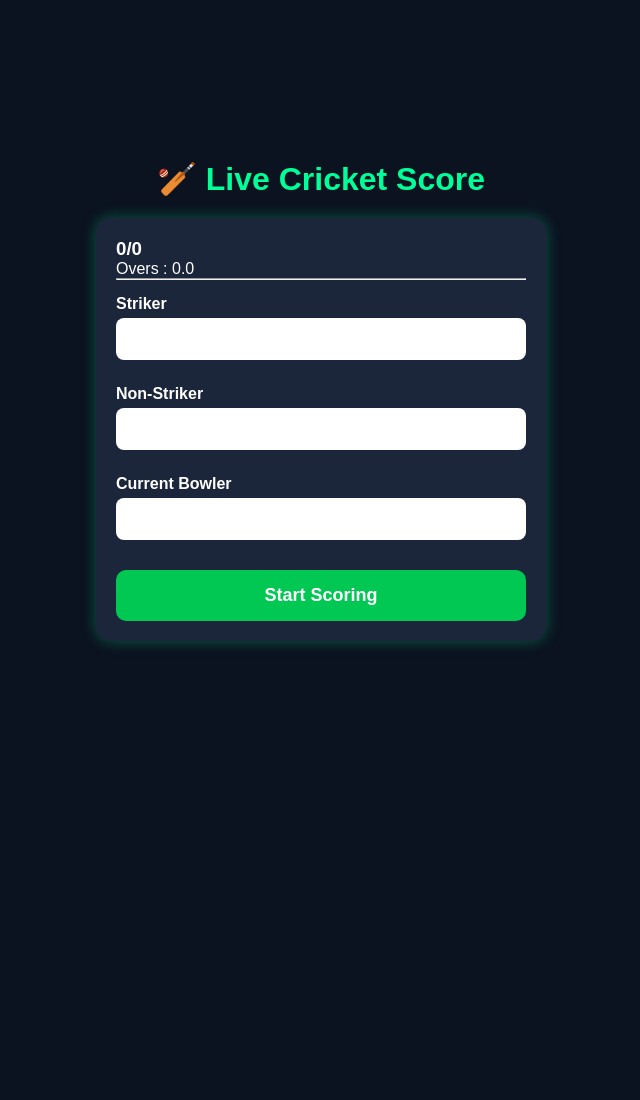
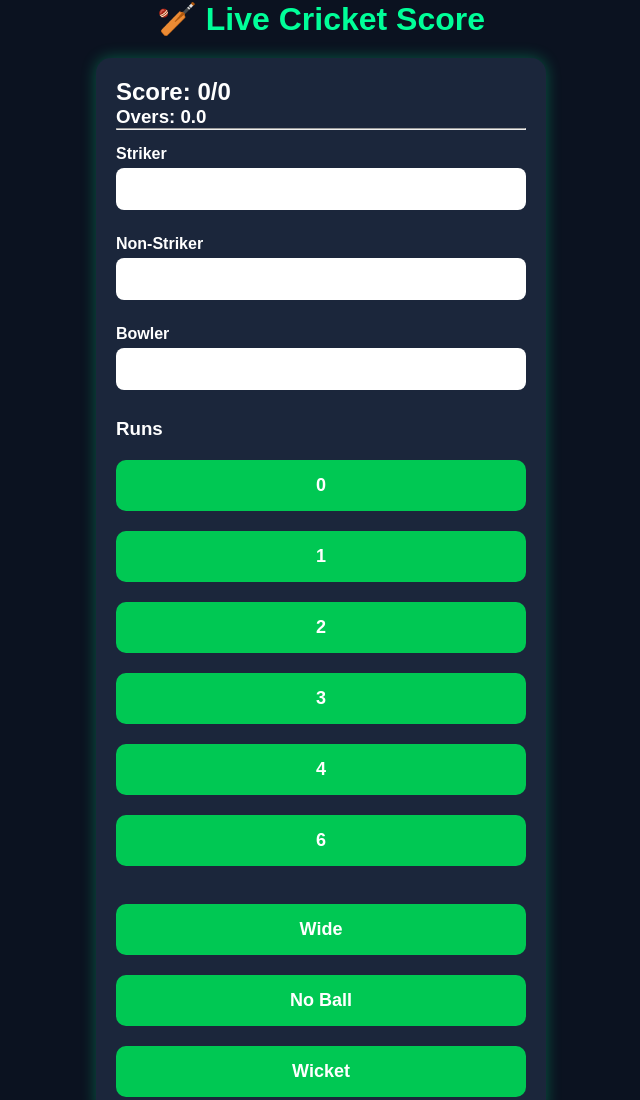
Before and after one commit to srivenkataditya/Cricket, a plain HTML site: page score.html in a window 1280 px wide. Shown: the top 1100 px of the page, without its empty margins (319-959 px from the left). Before the commit the page ends 800 px from the top, so only its background shows below. Drawn offline with Linux system fonts and the light colour scheme.

Commit message:
Update score display and scoring buttons in score.html

```diff
--- a/score.html
+++ b/score.html
@@ -19,9 +19,15 @@
 
 <h2 id="matchTitle"></h2>
 
-<h3 id="score">0/0</h3>
+<h2>
+Score:
+<span id="score">0</span>/<span id="wickets">0</span>
+</h2>
 
-<p id="oversDisplay">Overs : 0.0</p>
+<h3>
+Overs:
+<span id="oversDisplay">0.0</span>
+</h3>
 
 <hr>
 
@@ -31,10 +37,27 @@
 <label>Non-Striker</label>
 <input type="text" id="nonStriker">
 
-<label>Current Bowler</label>
+<label>Bowler</label>
 <input type="text" id="bowler">
 
-<button>Start Scoring</button>
+<br><br>
+
+<h3>Runs</h3>
+
+<button onclick="addRun(0)">0</button>
+<button onclick="addRun(1)">1</button>
+<button onclick="addRun(2)">2</button>
+<button onclick="addRun(3)">3</button>
+<button onclick="addRun(4)">4</button>
+<button onclick="addRun(6)">6</button>
+
+<br><br>
+
+<button onclick="wide()">Wide</button>
+
+<button onclick="noBall()">No Ball</button>
+
+<button onclick="wicket()">Wicket</button>
 
 </div>
 
```
